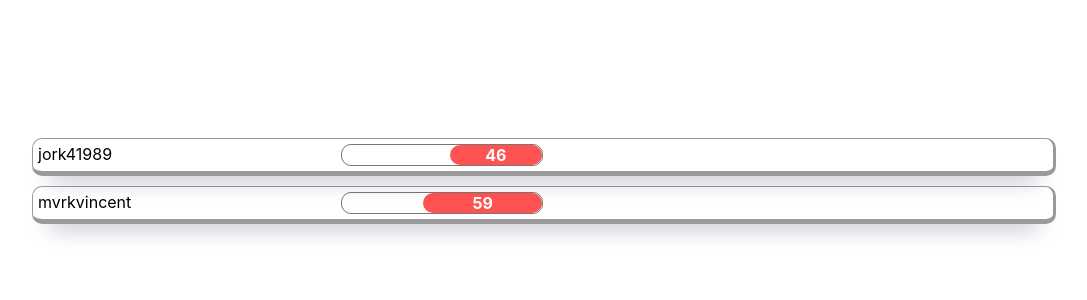
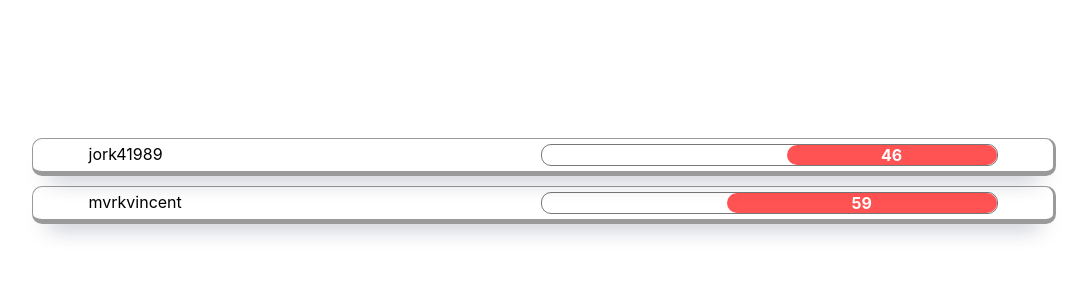
Before and after one commit to mvrkvincent/github-activity-log, a React (Create React App) app: page / in a window 1280 px wide. Shown: the top 300 px of the page, without its empty margins (96-1183 px from the left). Built offline with nearby package versions, Linux system fonts and the light colour scheme.

Commit message:
adjusted the css on the userdash

```diff
--- a/src/components/MainDash/dash.css
+++ b/src/components/MainDash/dash.css
@@ -2,7 +2,9 @@
   display: flex;
   flex-direction: row;
   justify-content: space-between;
-  width: 50%;
+  width: 90%;
+  padding-left: 5%;
+  padding-right: 5%;
   cursor: pointer;
 
 }
@@ -39,7 +41,7 @@
   border-radius: 10px;
   display: flex;
   justify-content: right;
-  width: 200px;
+  width: 50%;
   height: 20px;
 }
 
```
